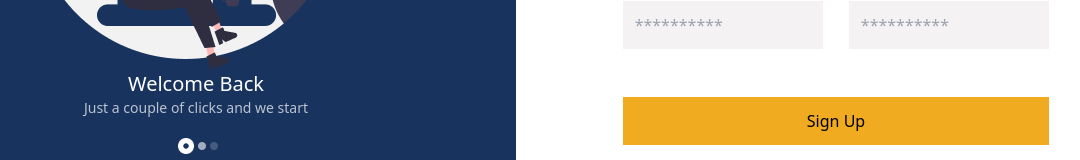
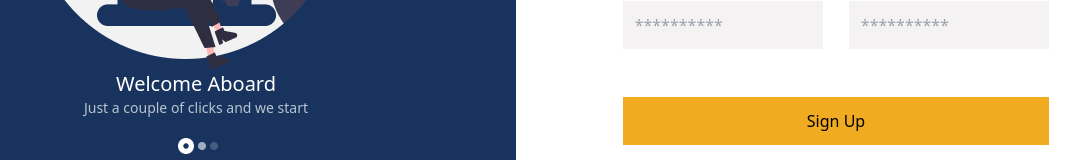
Before and after one commit to Bentike/nuxt-test-app, a Nuxt app: page /SignUp in a window 1280 px wide. Shown: the part 447-607 px from the top of the page, without its empty margins (124-1204 px from the left). Built offline with nearby package versions, Linux system fonts and the light colour scheme.

Commit message:
changed Register welcome message

```diff
--- a/components/Register.vue
+++ b/components/Register.vue
@@ -4,7 +4,7 @@
         <div class="w-1/2 bg-myBlue h-screen flex items-center justify-center">
             <div class="w-4/6 text-center m-auto">
                  <Logo/>
-                 <h1 class="text-white text-xl">Welcome Back</h1>
+                 <h1 class="text-white text-xl">Welcome Aboard</h1>
                  <p class="text-white text-sm opacity-70">Just a couple of clicks and we start</p>
                  <Bar/>
             </div>
```
